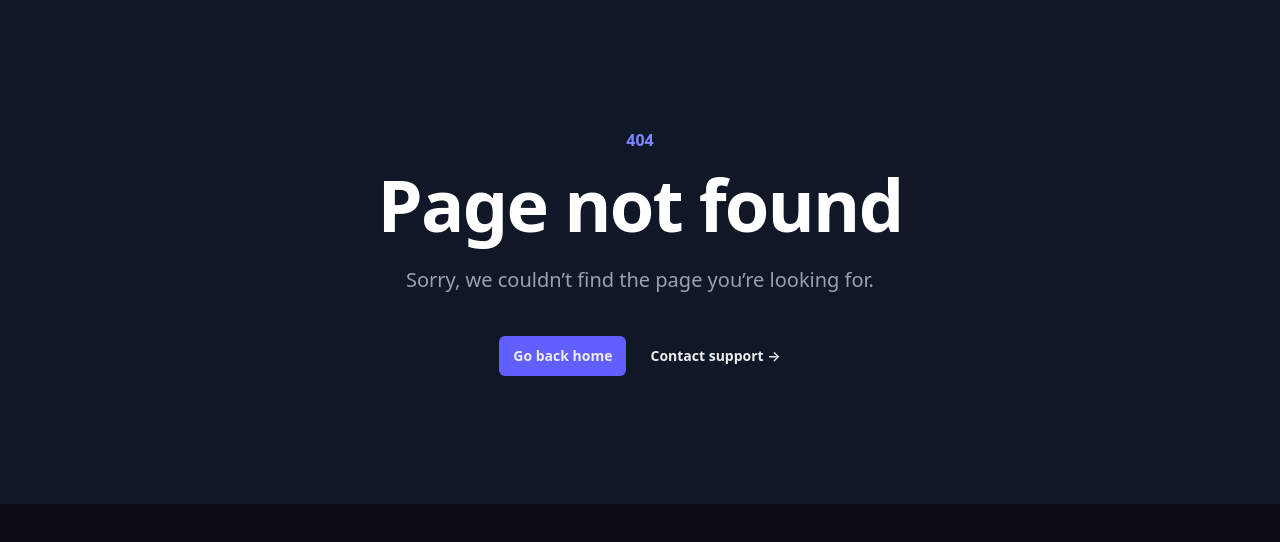
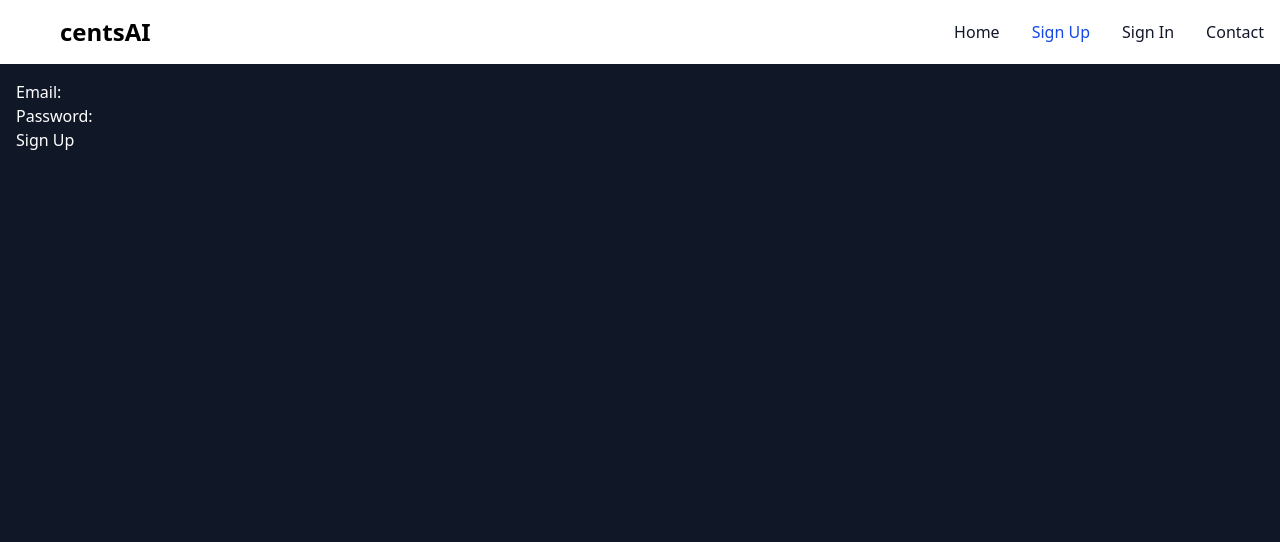
Before and after one commit to harshitkumar7525/centsAI-frontend, a React (Vite) app: page /signup in a window 1280 px wide. Before the commit this address had no page. Shown: the top 542 px of the page. Built offline with nearby package versions, Linux system fonts and the light colour scheme.

Commit message:
Conditional Rendering for various elements

```diff
--- a/src/App.jsx
+++ b/src/App.jsx
@@ -7,6 +7,8 @@ import Home from "./pages/Home";
 import Chat from "./pages/Chat.jsx";
 import Contact from "./pages/Contact";
 import Dashboard from "./pages/Dashboard";
+import SignUp from "./pages/SignUp";
+import SignIn from "./pages/SignIn";
 
 const router = createBrowserRouter([
   {
@@ -30,6 +32,14 @@ const router = createBrowserRouter([
         path: "/contact",
         element: <Contact />,
       },
+      {
+        path: "/signup",
+        element: <SignUp />,
+      },
+      {
+        path: "/signin",
+        element: <SignIn />,
+      }
     ],
   },
 ]);
@@ -39,10 +49,16 @@ function App() {
     id: "",
     username: "",
   });
+  const [aiResponses, setAiResponses] = useState([]);
+  const [userMessages, setUserMessages] = useState([]);
 
   const ctxVal = {
     user,
     setUser,
+    aiResponses,
+    setAiResponses,
+    userMessages,
+    setUserMessages,
   };
 
   return (
--- a/src/components/ErrorPage.jsx
+++ b/src/components/ErrorPage.jsx
@@ -19,7 +19,7 @@ export default function ErrorPage() {
             >
               Go back home
             </NavLink>
-            <NavLink to="#" className="text-sm font-semibold text-white">
+            <NavLink to="/contact" className="text-sm font-semibold text-white">
               Contact support <span aria-hidden="true">&rarr;</span>
             </NavLink>
           </div>
--- a/src/components/Navbar/NavItems.js
+++ b/src/components/Navbar/NavItems.js
@@ -16,7 +16,22 @@ export const NavItems = [
   },
   {
     id: 4,
+    title: "Sign Up",
+    link: "/signup",
+  },
+  {
+    id: 5,
+    title: "Sign In",
+    link: "/signin",
+  },
+  {
+    id: 6,
     title: "Contact",
     link: "/contact",
   },
+  {
+    id: 7,
+    title: "Logout",
+    link: "/logout",
+  },
 ];
--- a/src/components/Navbar/Navbar.jsx
+++ b/src/components/Navbar/Navbar.jsx
@@ -1,12 +1,11 @@
-import { useState } from "react";
+import { useContext, useState } from "react";
 import { NavLink } from "react-router-dom";
 import { NavItems } from "./NavItems";
-
+import UserContext from "../../context/userContext";
 import logo from "../../assets/logo.png";
-import { createPortal } from "react-dom";
 export default function Navbar() {
   const [isOpen, setIsOpen] = useState(false);
-
+  const { user } = useContext(UserContext);
   return (
     <nav className="bg-white border-gray-200 dark:bg-gray-900">
       <div className="max-w-screen-xl flex flex-wrap items-center justify-between mx-auto p-4">
@@ -54,7 +53,12 @@ export default function Navbar() {
             md:mt-0 md:border-0 md:bg-white dark:bg-gray-800 md:dark:bg-gray-900
             dark:border-gray-700"
           >
-            {NavItems.map((item) => (
+            {NavItems.map((item) =>
+              !user.id &&
+              (item.id === 7 ||
+                item.id === 2 ||
+                item.id === 3) ? null : user.id &&
+                (item.id === 4 || item.id === 5) ? null : (
                 <li key={item.id}>
                   <NavLink
                     to={item.link}
@@ -70,7 +74,8 @@ export default function Navbar() {
                     {item.title}
                   </NavLink>
                 </li>
-            ))}
+              )
+            )}
           </ul>
         </div>
       </div>
--- a/src/components/RouteLayout.jsx
+++ b/src/components/RouteLayout.jsx
@@ -2,10 +2,13 @@ import { Outlet } from "react-router-dom";
 import Navbar from "./Navbar/Navbar";
 function RouteLayout() {
   return (
-    <div>
+    <>
       <Navbar />
-      <Outlet />
-    </div>
+      {/* container should cover the entire viewport */}
+      <div className="flex-grow min-h-screen p-4 bg-gray-900 text-white">
+        <Outlet />
+      </div>
+    </>
   );
 }
 export default RouteLayout;
--- a/src/pages/Chat.jsx
+++ b/src/pages/Chat.jsx
@@ -1,6 +1,17 @@
-import "./chat.css";
+import { useNavigate } from "react-router-dom";
 import PromptInput from "../components/Chat/PromptInput";
+import { useContext, useEffect } from "react";
+import UserContext from "../context/userContext";
+
 function Chat() {
+  const navigate = useNavigate();
+  const { user } = useContext(UserContext);
+  useEffect(() => {
+    if (user.id === "") {
+      alert("Kindly login to access the chat feature.");
+      navigate("/signin");
+    }
+  }, []);
   return (
     <>
       <div className="fixed bottom-0 right-0 left-0 mb-4 flex justify-center">
--- /dev/null
+++ b/src/pages/SignIn.jsx
@@ -0,0 +1,9 @@
+import React from 'react'
+
+function SignIn() {
+  return (
+    <div>SignIn</div>
+  )
+}
+
+export default SignIn
--- /dev/null
+++ b/src/pages/SignUp.jsx
@@ -0,0 +1,33 @@
+import { useForm } from "react-hook-form"
+
+function SignUp() {
+  const { register, handleSubmit } = useForm();
+
+  const onSubmit = (data) => {
+    console.log("Sign Up Data:", data);
+  };
+
+  return (
+    <form onSubmit={handleSubmit(onSubmit)}>
+      <div>
+        <label htmlFor="email">Email:</label>
+        <input
+          type="email"
+          id="email"
+          {...register("email", { required: true })}
+        />
+      </div>
+      <div>
+        <label htmlFor="password">Password:</label>
+        <input
+          type="password"
+          id="password"
+          {...register("password", { required: true })}
+        />
+      </div>
+      <button type="submit">Sign Up</button>
+    </form>
+  );
+}
+
+export default SignUp
--- a/src/pages/chat.css
+++ /dev/null
@@ -1,10 +0,0 @@
-body {
-  background-color: #0e0c16;
-  color: #ececec;
-  font-family: system-ui, -apple-system, BlinkMacSystemFont, "Segoe UI", Roboto,
-    Oxygen, Ubuntu, Cantarell, "Open Sans", "Helvetica Neue", sans-serif;
-}
-a {
-  text-decoration: none;
-  color: inherit;
-}
```
Lines whose indentation alone changed are shown as unchanged.
